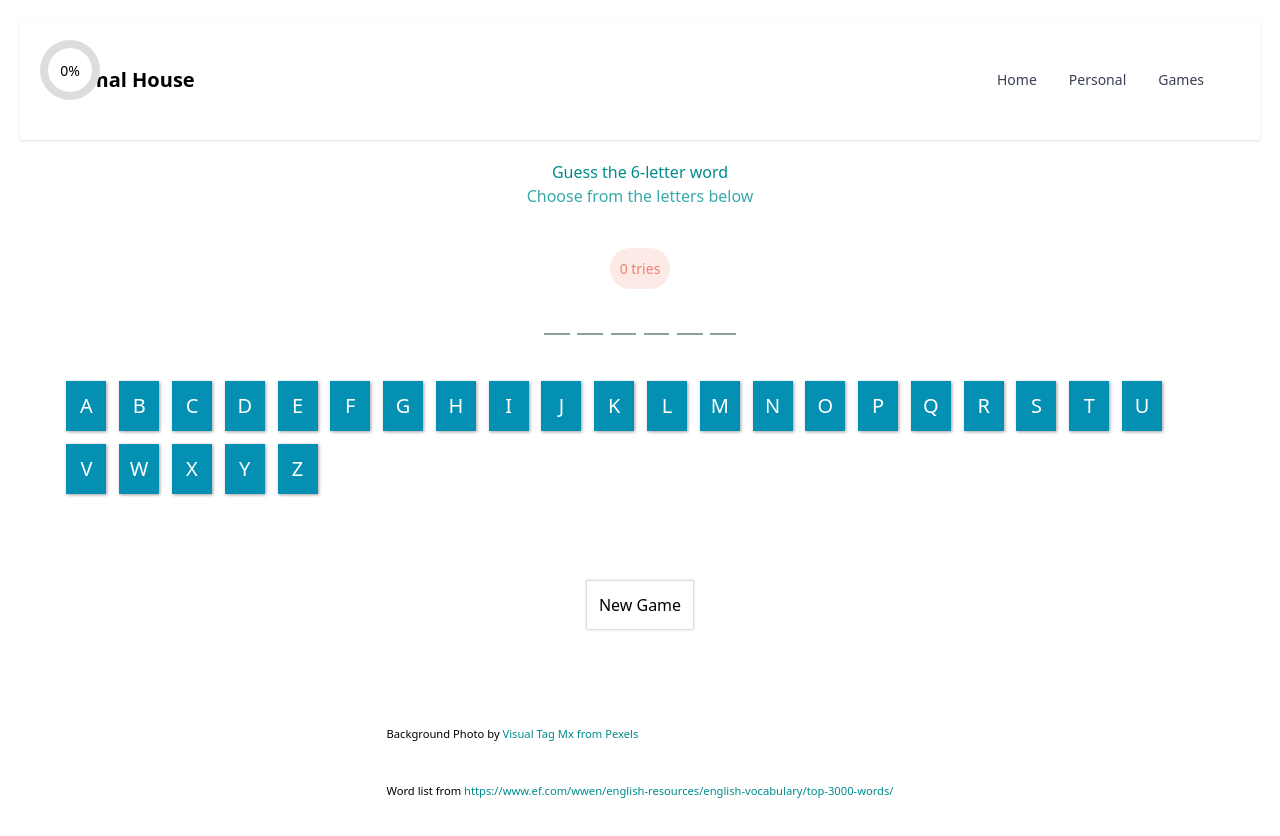
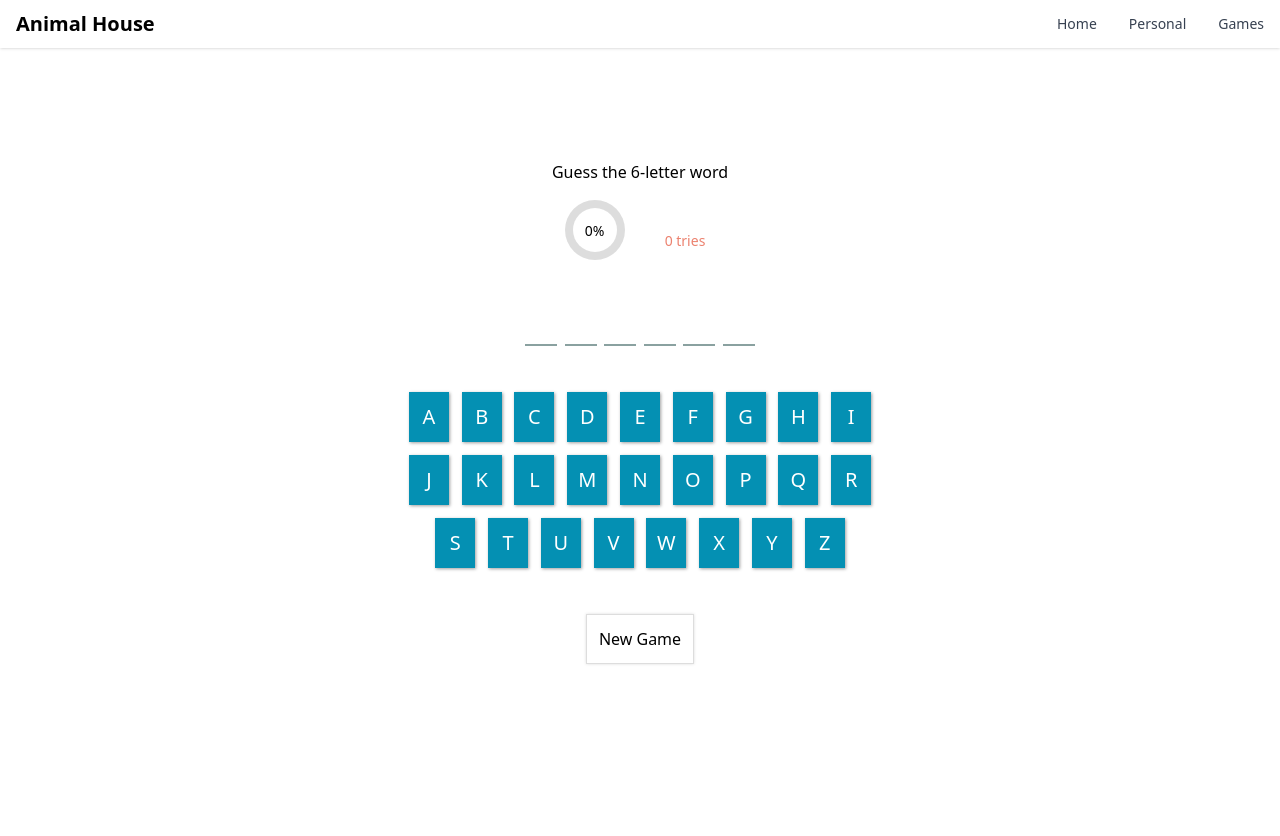
Before and after one commit to kocierik/animalHouse, a Vue app in the folder game/: page /games/hangMan in a window 1280 px wide. Shown: the top 836 px of the page. After the commit the page ends 800 px from the top, so only its background shows below. Built offline with nearby package versions, Linux system fonts and the light colour scheme; a web font is replaced by a local one; what shared would draw is missing.

Commit message:
feat: fix style hangMan

```diff
--- a/game/src/components/hangManGame/hangManGame.vue
+++ b/game/src/components/hangManGame/hangManGame.vue
@@ -1,13 +1,12 @@
 <template>
   <div id="gameHang">
-    <h1>Guess the {{ currentWord.length }}-letter word</h1>
-    <h3 style="margin-bottom: 40px">Choose from the letters below</h3>
-
+    <div class="flex justify-center p-4">Guess the {{ currentWord.length }}-letter word</div>
+    <div class="flex">
       <!-- A circular progress indicator -->
-    <div class="progress-circle">
-      <div class="pc-overlay">{{ progressPercent }}%</div>
+      <div class="progress-circle pr-5 flex justify-start">
+        <div class="flex pc-overlay">{{ progressPercent }}%</div>
         <div
-        class="pc-background"
+          class="flex pc-background"
           :style="{
             background: `conic-gradient(#ec826f ${degrees}deg, #ddd ${degrees}deg)`,
           }"
@@ -15,10 +14,10 @@
       </div>
 
       <!-- The number of times the player has guessed -->
-    <div class="tries-count">{{ tries }} tries</div>
-
+      <div class="tries-count pl-5 flex">{{ tries }} tries</div>
+    </div>
     <!-- Displaying the guessed letters -->
-    <div>
+    <div class="flex justify-center p-10">
       <!-- Always remember to provide a key with v-for,
         so that vue knows exactly what render to do,
         and what to avoid -->
@@ -32,7 +31,7 @@
     </div>
 
     <!-- The alphabet buttons -->
-    <div class="button-container">
+    <div class="button-container flex flex-wrap justify-center">
       <div
         class="button-disabling-overlay"
         :style="{
@@ -52,21 +51,7 @@
       </button>
     </div>
     <div>{{ message }}</div>
-    <div><button id="new_game" @click="loadGame">New Game</button></div>
-    <div id="credits">
-      <div>
-        Background Photo by
-        <a target="_blank" href="https://www.pexels.com/photo/date-arrow-calendar-time-5652114/">
-          Visual Tag Mx from Pexels
-        </a>
-      </div>
-      <div>
-        Word list from
-        <a target="_blank" href="https://www.ef.com/wwen/english-resources/english-vocabulary/top-3000-words/"
-          >https://www.ef.com/wwen/english-resources/english-vocabulary/top-3000-words/</a
-        >
-      </div>
-    </div>
+    <div class="flex justify-center p-10"><button id="new_game" @click="loadGame">New Game</button></div>
   </div>
 </template>
 
@@ -154,9 +139,6 @@ export default {
   height: 100%;
 }
 
-div {
-  padding: 20px;
-}
 h1,
 h2,
 h3 {
@@ -169,20 +151,19 @@ h3 {
 .word-display {
   font-family: 'Oxyden Mono', monospace;
   color: #ec826f;
-  display: inline-block;
-  width: 2vw;
+  width: 2rem;
   height: 2vw;
   text-align: center;
   border: 0;
   border-bottom: 2px solid #8aa1a0;
   margin: 0px 0.3vmax;
   padding: 8px;
-  font-size: 32px;
+  font-size: 22px;
   outline: none;
   background-color: transparent;
 }
 .button-container {
-  position: relative;
+  max-width: 30rem;
 }
 .button-disabling-overlay {
   position: absolute;
@@ -216,17 +197,21 @@ h3 {
   color: #9995;
 }
 .tries-count {
+  display: flex;
+  flex: 0 1 100%;
   border: 50px;
-  background: #f8beb455;
   color: #ec826f;
   padding: 10px;
   border-radius: 50px;
   font-size: 14px;
+  justify-content: center;
+  display: flex;
+  align-items: center;
 }
 .progress-circle {
-  position: absolute;
-  top: 20px;
-  left: 20px;
+  display: flex;
+  flex: 0 1 30%;
+  justify-content: center;
 }
 .pc-background {
   border-radius: 50%;
@@ -249,6 +234,8 @@ h3 {
   align-items: center;
 }
 #new_game {
+  display: flex;
+  justify-content: center;
   border: 1px solid #ddd;
   box-shadow: 0px 0px 3px #1112;
   background: #fff;
@@ -276,11 +263,8 @@ h3 {
   }
 }
 @media screen and (max-width: 768px) {
-  #app {
-    width: 90vw;
-  }
-  .word-display {
-    width: 3.2vw;
-  }
+  /* .word-display {
+    width: 4.2vw;
+  } */
 }
 </style>
```
Lines whose indentation alone changed are shown as unchanged.
